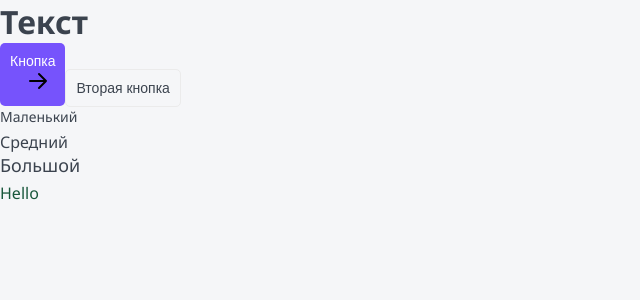
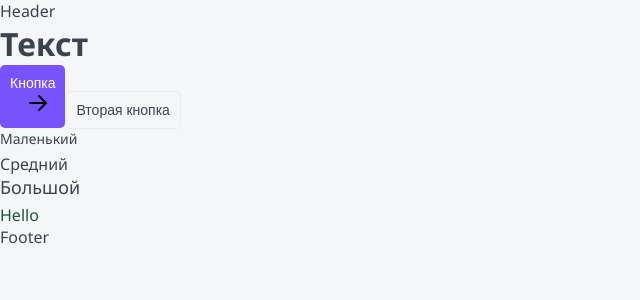
Before and after one commit to SashkaMashina/pharmacy-app, a Next.js app in the folder frontend/: page / in a window 1280 px wide. Shown: the top 300 px of the page, without its empty margins (0-640 px from the left). Built offline with nearby package versions, Linux system fonts and the light colour scheme.

Commit message:
Init Layout, Header and Footer

```diff
--- /dev/null
+++ b/frontend/layout/Footer/Footer.props.ts
@@ -0,0 +1,5 @@
+import { DetailedHTMLProps, HTMLAttributes, ReactNode } from "react";
+
+export interface FooterProps extends DetailedHTMLProps<HTMLAttributes<HTMLDivElement>, HTMLDivElement> {
+
+}
--- /dev/null
+++ b/frontend/layout/Footer/Footer.tsx
@@ -0,0 +1,15 @@
+import { JSX } from "react";
+import styles from './Header.module.css'
+import {FooterProps} from './Footer.props'
+import React from "react";
+import cn from "classnames";
+import classNames from "classnames";
+
+
+export const Footer = ({ ...props}: FooterProps): JSX.Element => {
+    return(
+        <>
+            <div {...props}>Footer</div>
+        </>
+    )
+};
--- /dev/null
+++ b/frontend/layout/Header/Header.props.ts
@@ -0,0 +1,5 @@
+import { DetailedHTMLProps, HTMLAttributes, ReactNode } from "react";
+
+export interface HeaderProps extends DetailedHTMLProps<HTMLAttributes<HTMLDivElement>, HTMLDivElement> {
+
+}
--- /dev/null
+++ b/frontend/layout/Header/Header.tsx
@@ -0,0 +1,15 @@
+import { JSX } from "react";
+import styles from './Header.module.css'
+import {HeaderProps} from './Header.props'
+import React from "react";
+import cn from "classnames";
+import classNames from "classnames";
+
+
+export const Header = ({ ...props}: HeaderProps): JSX.Element => {
+    return(
+        <>
+            <div {...props}>Header</div>
+        </>
+    )
+};
--- /dev/null
+++ b/frontend/layout/Layout.props.ts
@@ -0,0 +1,5 @@
+import { DetailedHTMLProps, HTMLAttributes, ReactNode } from "react";
+
+export interface LayoutProps {
+    children: ReactNode;
+}
--- /dev/null
+++ b/frontend/layout/Layout.tsx
@@ -0,0 +1,21 @@
+import { JSX } from "react";
+import styles from './Layout.module.css'
+import {LayoutProps} from './Layout.props'
+import React from "react";
+import cn from "classnames";
+import classNames from "classnames";
+import { Header } from "./Header/Header";
+import { Footer } from "./Footer/Footer";
+
+
+export const Layout = ({children}: LayoutProps): JSX.Element => {
+    return(
+        <>
+            <Header/>
+            <div>
+                {children}
+            </div>
+            <Footer/>
+        </>
+    )
+};
--- a/frontend/pages/index.tsx
+++ b/frontend/pages/index.tsx
@@ -3,10 +3,12 @@ import { Htag } from "@/components";
 import { Button } from "@/components";
 import { P } from "@/components";
 import { Tag } from "@/components";
+import { Layout } from "@/layout/Layout";
 
 export default function Home() {
   return (
     <>
+    <Layout>
       <Htag tag="h1">Текст</Htag>
       <Button appearance="primary" arrow="right">Кнопка</Button>
       <Button appearance="ghost">Вторая кнопка</Button>
@@ -14,6 +16,7 @@ export default function Home() {
       <P size="m">Средний</P>
       <P size="l">Большой</P>
       <Tag color="green">Hello</Tag>
+      </Layout>
     </>
   );
 }
```
Also changed, not shown: frontend/layout/Footer/Footer.module.css (added), frontend/layout/Header/Header.module.css (added), frontend/layout/Layout.module.css (added). Lines whose indentation alone changed are shown as unchanged.
